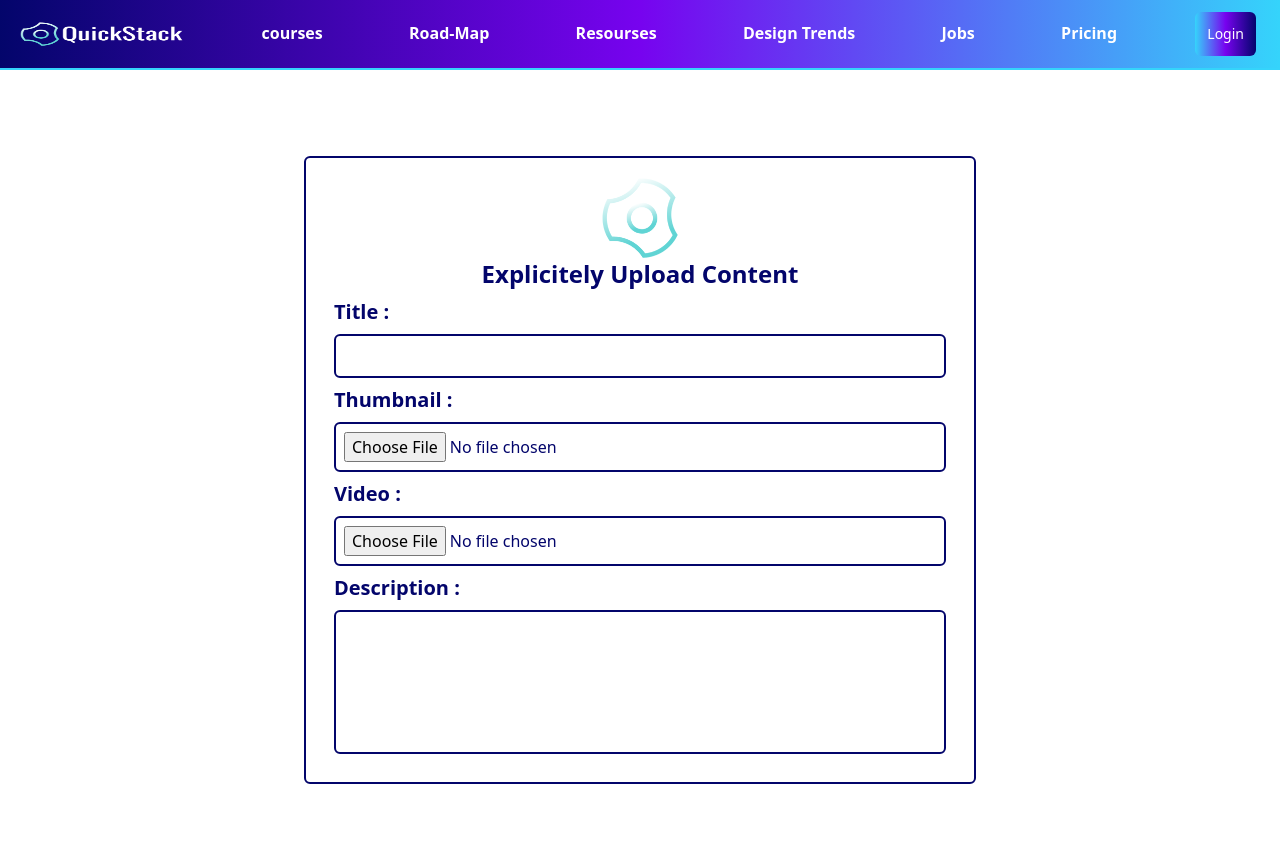
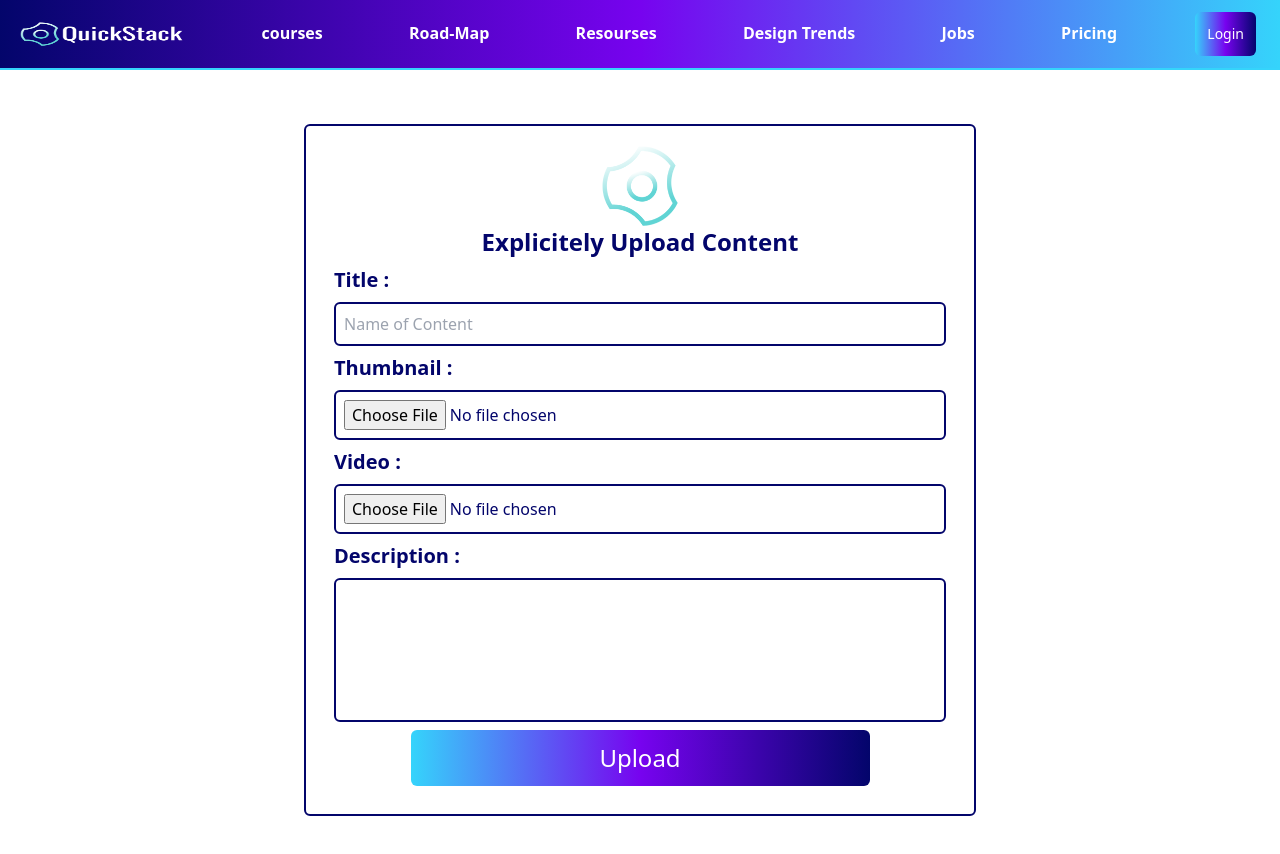
Before and after one commit to CodexpathCommunity/QuickStack, a Next.js app: page /upload in a window 1280 px wide. Shown: the top 854 px of the page. Built offline with nearby package versions, Linux system fonts and the light colour scheme; no server answers.

Commit message:
implemented the firebase upload system

```diff
--- a/components/Upload.js
+++ b/components/Upload.js
@@ -1,4 +1,6 @@
 import { useState } from "react";
+import { db, storage } from "../firebase";
+import firebase from "firebase";
 
 function Upload() {
   const [thumbnail, setThumbnail] = useState(null);
@@ -6,6 +8,45 @@ function Upload() {
   const [title, setTitle] = useState("");
   const [desc, setDesc] = useState("");
   const [sucess, setSucess] = useState(false);
+
+  const handleImgChange = (e) => {
+    if (e.target.files[0]) {
+      setThumbnail(e.target.files[0]);
+    }
+  };
+  const handleVidChange = (e) => {
+    if (e.target.files[0]) {
+      setVideo(e.target.files[0]);
+    }
+  };
+
+  const handleUpload = () => {
+    storage
+      .ref(`courses/${title}`)
+      .put(thumbnail)
+      .put(video)
+      .then((snapshot) => {
+        storage
+          .ref("courses")
+          .child(title)
+          .getDownloadURL()
+          .then((url) => {
+            db.collection("All_COURSES").add({
+              timestamp: firebase.firestore.FieldValue.serverTimestamp(),
+              title: title,
+              thumbnail: thumbnail,
+              video: video,
+              imageUrl: url,
+              description: desc,
+            });
+            setSucess(true);
+            setThumbnail(null);
+            setTitle("");
+            setDesc("");
+          });
+      });
+  };
+
   return (
     <div className="flex items-center justify-evenly h-screen flex-col">
       <h2
@@ -31,6 +72,9 @@ function Upload() {
           <h2 className="text-xl font-bold">Title :</h2>
           <input
             type="text"
+            placeholder="Name of Content"
+            value={title}
+            onChange={(e) => setTitle(e.target.value)}
             className="p-2 border-2 w-full rounded-md border-[#03056b] focus:outline-none "
           />
           <h2 className="text-xl font-bold">Thumbnail :</h2>
@@ -38,16 +82,28 @@ function Upload() {
             type="file"
             name="myImage"
             accept="image/x-png,image/gif,image/jpeg"
+            onChange={handleImgChange}
             className="p-2 border-2 w-full rounded-md border-[#03056b] focus:outline-none "
           />
           <h2 className="text-xl font-bold">Video :</h2>
           <input
             type="file"
             accept="video/mp4,video/x-m4v,video/*"
+            onChange={handleVidChange}
             className="p-2 border-2 w-full rounded-md border-[#03056b] focus:outline-none "
           />
           <h2 className="text-xl font-bold">Description :</h2>
-          <textarea className="p-2 border-2 w-full rounded-md border-[#03056b] focus:outline-none resize-none h-36" />
+          <textarea
+            value={desc}
+            onChange={(e) => setDesc(e.target.value)}
+            className="
+            p-2 border-2 w-full
+            rounded-md border-[#03056b]
+            focus:outline-none resize-none h-36"
+          />
+          <button onClick={handleUpload} className="btn w-3/4 m-auto text-2xl">
+            Upload
+          </button>
         </form>
       </div>
     </div>
```
